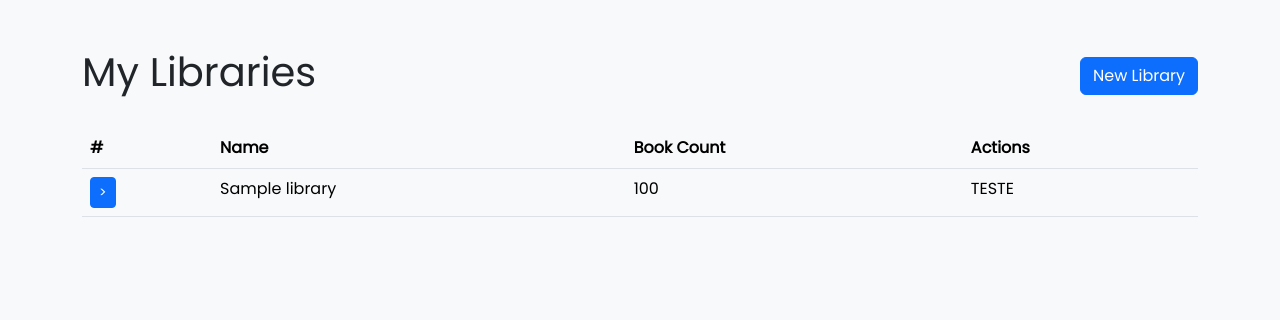
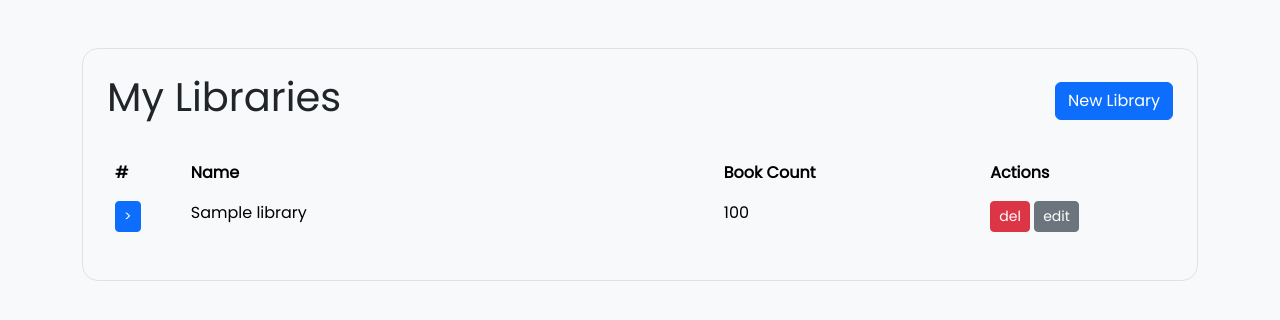
Before and after one commit to LucasPeixotg/BookWise, a Django app: page /library/ in a window 1280 px wide. Shown: the part 57-377 px from the top of the page. Run offline with Django 4.2, Linux system fonts and the light colour scheme; a user stored in the database is signed in; tables that the repository leaves empty hold one stand-in row (values such as "Sample post").

Commit message:
style updated

```diff
--- a/bookwise/library/templates/my_libraries.html
+++ b/bookwise/library/templates/my_libraries.html
@@ -1,6 +1,8 @@
 {% extends 'base.html' %}
 
 {% block content %}
+
+<div class="border p-4 rounded-4">
 
     <div class="mb-4 d-flex align-items-center justify-content-between">
         <h1>My Libraries</h1>
@@ -12,7 +14,7 @@
     </div>
 
     {% if libraries %}
-    <table class="table table-hover table-transparent">
+        <table class="table table-hover table-transparent table-borderless table-rounded">
             <thead>
                 <tr>
                     <th scope="col">#</th>
@@ -25,14 +27,21 @@
 
             {% for library in libraries %}
                 <tr>
-                <th scope="row" >
+                    <th>
                         <a href="{% url 'home_library' id=library.id %}">
                             <button class="btn btn-sm btn-primary">></button>
                         </a>
                     </th>
-                <td>{{ library.name }}</td>
-                <td>100</td>
-                <td>TESTE</td>
+                    <td class="w-50">{{ library.name }}</td>
+                    <td class="w-25">100</td>
+                    <td>
+                        <a href="" class="text-decoration-none">
+                            <button class="btn btn-sm btn-danger">del</button>
+                        </a>
+                        <a href="" class="text-decoration-none">
+                            <button class="btn btn-sm btn-secondary">edit</button>
+                        </a>
+                    </td>
                 </tr>
             {% endfor %}
 
@@ -42,5 +51,6 @@
         <p>How empty :(</p>
 
     {% endif %}
+</div>
 
 {% endblock content %}
--- a/bookwise/static/styles/main.css
+++ b/bookwise/static/styles/main.css
@@ -7,3 +7,7 @@ body {
 .table-transparent td, .table-transparent th {
     background-color: #0000;
 }
+
+.table-rounded td:last-child {
+    border-radius: 0 50px 50px 0;
+}
```
Also changed, not shown: bookwise/library/forms.py (+11 -0 lines), bookwise/library/templates/create_library.html (+3 -6 lines). Lines whose indentation alone changed are shown as unchanged.
